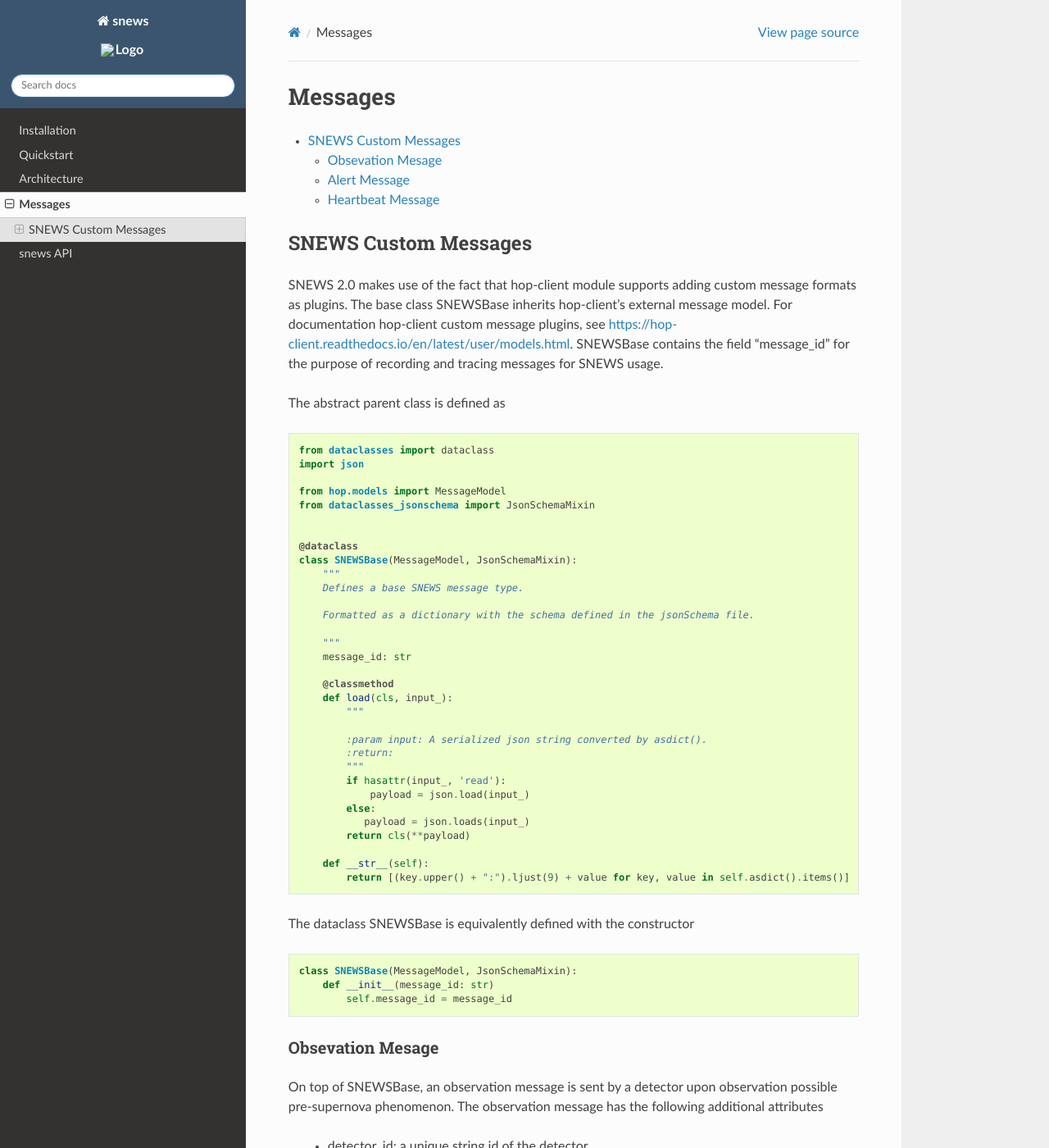
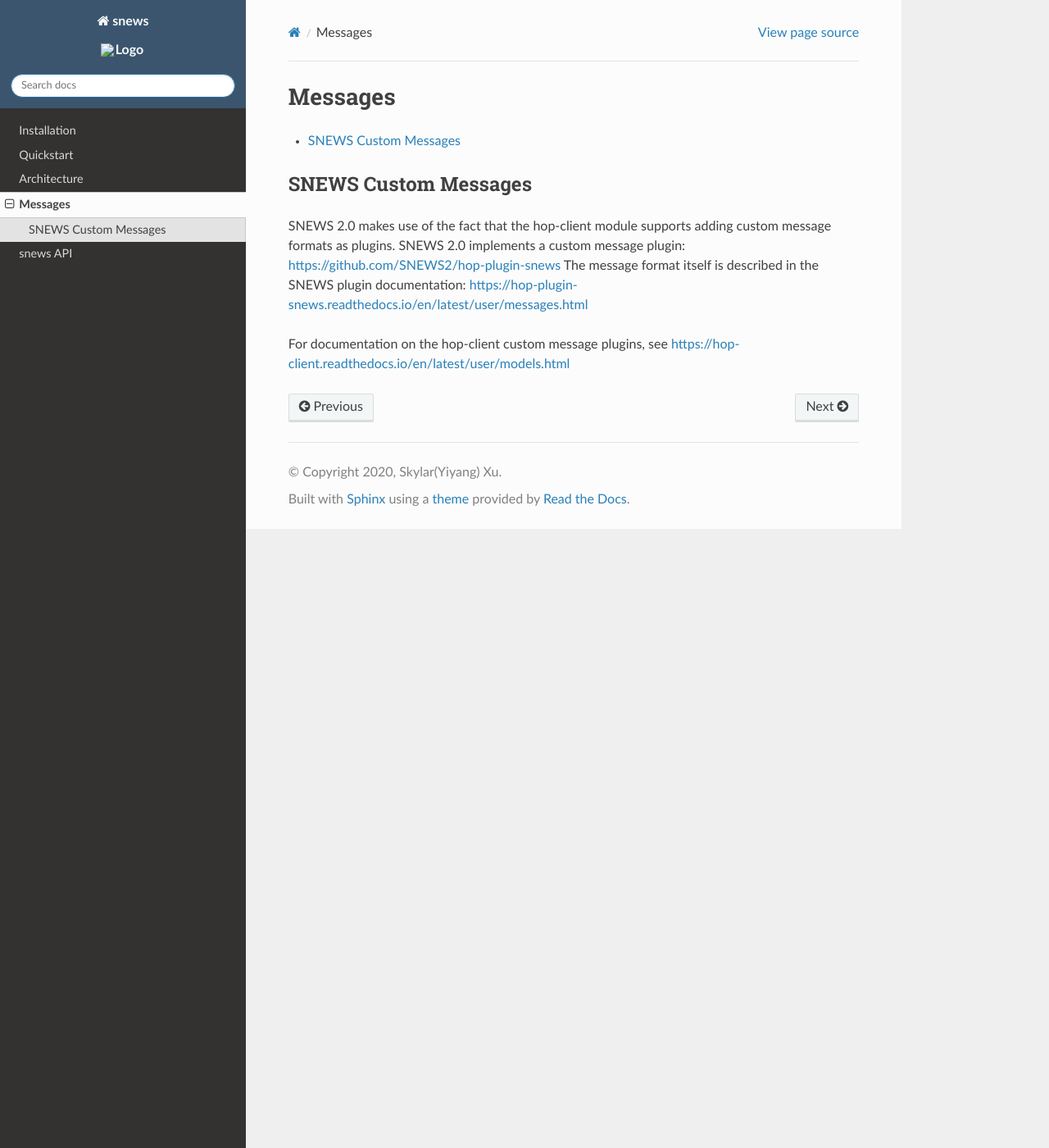
Before and after one commit to SNEWS2/hop-SNalert-app, a Sphinx documentation site: the page built from doc/user/messages.rst, in a window 1280 px wide and 1400 px high. Shown: the whole window at 82% size. Built offline with Sphinx 7.4.7 and the Read the Docs theme 2.0.0, drawn with Linux system fonts in a browser that asks for light colours; pages that are not in the unit, such as notebooks, are missing from menus; some of the changed text lies outside the part shown.

Commit message:
Updated message format documentation to point to hop-plugin-snews
This reflects the changes made earlier (https://github.com/RiceAstroparticleLab/hop-SNalert-app/commit/2d5641309b49e04ac41e9f025f634b031208c44d).

```diff
--- a/doc/user/messages.rst
+++ b/doc/user/messages.rst
@@ -9,113 +9,11 @@ Messages
 SNEWS Custom Messages
 ----------------------
 
-SNEWS 2.0 makes use of the fact that hop-client module supports
-adding custom message formats as plugins. The base class SNEWSBase
-inherits hop-client's external message model. For documentation
-hop-client custom message plugins, see https://hop-client.readthedocs.io/en/latest/user/models.html.
-SNEWSBase contains the field "message_id" for the purpose of recording
-and tracing messages for SNEWS usage.
+SNEWS 2.0 makes use of the fact that the hop-client module supports
+adding custom message formats as plugins. SNEWS 2.0 implements a
+custom message plugin: https://github.com/SNEWS2/hop-plugin-snews
+The message format itself is described in the SNEWS plugin documentation:
+https://hop-plugin-snews.readthedocs.io/en/latest/user/messages.html
 
-The abstract parent class is defined as
-
-.. code:: python
-
-    from dataclasses import dataclass
-    import json
-
-    from hop.models import MessageModel
-    from dataclasses_jsonschema import JsonSchemaMixin
-
-
-    @dataclass
-    class SNEWSBase(MessageModel, JsonSchemaMixin):
-        """
-        Defines a base SNEWS message type.
-
-        Formatted as a dictionary with the schema defined in the jsonSchema file.
-
-        """
-        message_id: str
-
-        @classmethod
-        def load(cls, input_):
-            """
-
-            :param input: A serialized json string converted by asdict().
-            :return:
-            """
-            if hasattr(input_, 'read'):
-                payload = json.load(input_)
-            else:
-               payload = json.loads(input_)
-            return cls(**payload)
-
-        def __str__(self):
-            return [(key.upper() + ":").ljust(9) + value for key, value in self.asdict().items()]
-
-The dataclass SNEWSBase is equivalently defined with the constructor
-
-.. code:: python
-
-    class SNEWSBase(MessageModel, JsonSchemaMixin):
-        def __init__(message_id: str)
-            self.message_id = message_id
-
-
-Obsevation Mesage
-^^^^^^^^^^^^^^^^^^
-
-On top of SNEWSBase, an observation message is sent by a detector upon observation
-possible pre-supernova phenomenon. The observation message has the following additional attributes
-
-    * detector_id: a unique string id of the detector
-    * sent_time: the string format of the sending time of the message
-    * neutrino_time: the string format of the neutrino time recording by the detector
-    * machine_time: the string format of the machine time of the detector
-    * location: a string of the location of the detector
-    * p_value: a number indicating the P value of the observation
-    * status: "ON" or "OFF" indicating the status of the detector
-    * content: a string of any additional information of this observation
-
-These attributes are required when a detector constructs a new observation message.
-An observation message is initialized by
-
-.. code-block::
-
-    SNEWSObservation(
-            message_id=,
-            detector_id=,
-            sent_time=,
-            neutrino_time=,
-            machine_time=,
-            location=,
-            p_value=,
-            status=,
-            content=,
-        )
-
-with alert messages and heartbeat messages alike.
-
-Alert Message
-^^^^^^^^^^^^^^
-
-When SNEWS 2.0 determines that a possible supernova is about to happen, it sends
-an alert message to all experiment detectors with optional instructions. An alert message
-has the following attributes:
-
-    * sent_time: a unique string id of the detector
-    * machine_time: the string format of the machine time of the detector
-    * content: a string of any additional information of this observation
-
-Heartbeat Message
-^^^^^^^^^^^^^^^^^^
-
-All detectors regularly publishes heartbeat messages to tell
-SNEWS 2.0 server that they are online. A heartbeat message consists of the attributes:
-
-    * detector_id: a unique string id of the detector
-    * sent_time: the string format of the sending time of the message
-    * machine_time: the string format of the machine time of the detector
-    * location: a string of the location of the detector
-    * status: "ON" or "OFF" indicating the status of the detector
-    * content: a string of any additional information of this observation
+For documentation on the hop-client custom message plugins, see
+https://hop-client.readthedocs.io/en/latest/user/models.html
```
